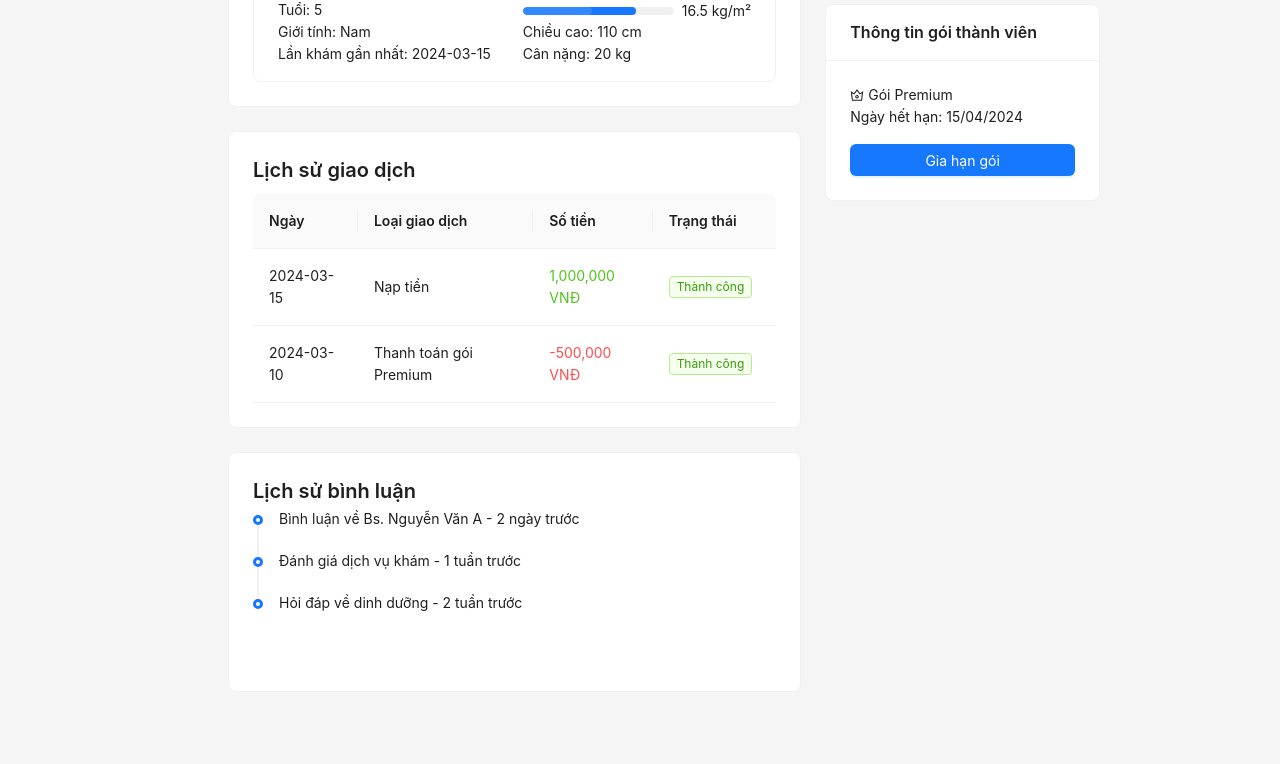
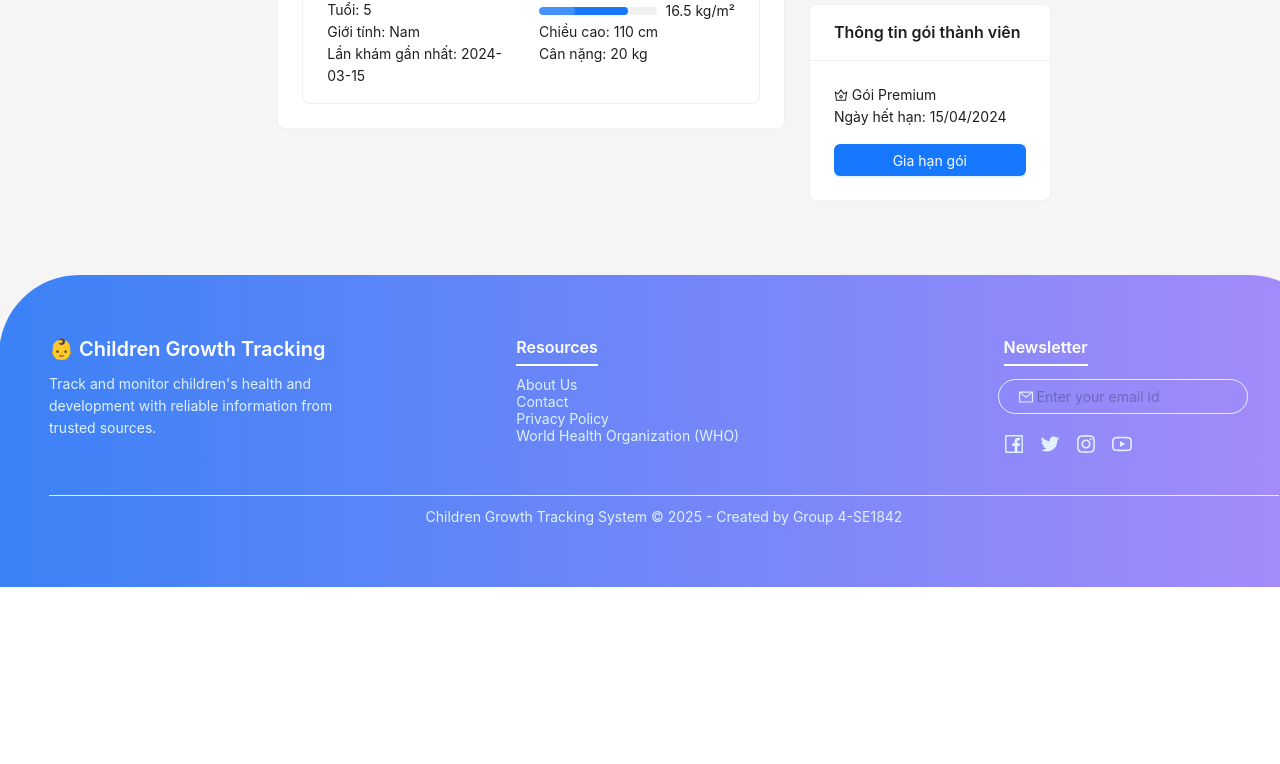
Before and after one commit to tykyfatkie/Spring2025SWP391_SE1842_Group4_FE, a React (Vite) app: page /profile in a window 1280 px wide. Shown: the part 560-1324 px from the top of the page. After the commit the page ends 1147 px from the top, so only its background shows below. Built offline with nearby package versions, Linux system fonts and the light colour scheme.

Commit message:
phan quyen

```diff
--- a/src/Pages/Parent/ParentProfilePage.tsx
+++ b/src/Pages/Parent/ParentProfilePage.tsx
@@ -53,23 +53,6 @@ const childrenData = [
   }
 ];
 
-// Dữ liệu cứng cho lịch sử giao dịch
-const transactionHistory = [
-  {
-    id: 1,
-    date: "2024-03-15",
-    type: "Nạp tiền",
-    amount: 1000000,
-    status: "Thành công"
-  },
-  {
-    id: 2,
-    date: "2024-03-10",
-    type: "Thanh toán gói Premium",
-    amount: -500000,
-    status: "Thành công"
-  }
-];
 
 // Dữ liệu cứng cho bác sĩ gợi ý
 const recommendedDoctors = [
@@ -327,42 +310,6 @@ const ParentProfilePage: React.FC = () => {
                 </Form>
               </Modal>
 
-              <Card style={{ marginTop: '24px' }}>
-                <Title level={4}>Lịch sử giao dịch</Title>
-                <Table
-                  dataSource={transactionHistory}
-                  columns={[
-                    { title: 'Ngày', dataIndex: 'date' },
-                    { title: 'Loại giao dịch', dataIndex: 'type' },
-                    {
-                      title: 'Số tiền',
-                      dataIndex: 'amount',
-                      render: (amount) => (
-                        <Text type={amount > 0 ? 'success' : 'danger'}>
-                          {amount.toLocaleString()} VNĐ
-                        </Text>
-                      )
-                    },
-                    {
-                      title: 'Trạng thái',
-                      dataIndex: 'status',
-                      render: (status) => (
-                        <Tag color="green">{status}</Tag>
-                      )
-                    },
-                  ]}
-                  pagination={false}
-                />
-              </Card>
-
-              <Card style={{ marginTop: '24px' }}>
-                <Title level={4}>Lịch sử bình luận</Title>
-                <Timeline>
-                  <Timeline.Item>Bình luận về Bs. Nguyễn Văn A - 2 ngày trước</Timeline.Item>
-                  <Timeline.Item>Đánh giá dịch vụ khám - 1 tuần trước</Timeline.Item>
-                  <Timeline.Item>Hỏi đáp về dinh dưỡng - 2 tuần trước</Timeline.Item>
-                </Timeline>
-              </Card>
             </Col>
 
             <Col span={8}>
--- a/src/features/auth/authSlice.ts
+++ b/src/features/auth/authSlice.ts
@@ -3,16 +3,14 @@ import { jwtDecode } from "jwt-decode";
 import Cookies from "js-cookie";
 import { UserData, AuthState } from "../../types/auth";
 
-// Type for decoded token (customize it based on your token structure)
 interface DecodedToken {
   sub: string;
   id: string;
   role: string;
-  name?: string; // Optional
-  avatar?: string; // Optional
+  name?: string;
+  avatar?: string;
 }
 
-// Function to safely get and parse cookies
 const getUserDataFromCookies = (): UserData | null => {
   try {
     const cookieData = Cookies.get("userData");
@@ -23,12 +21,11 @@ const getUserDataFromCookies = (): UserData | null => {
   }
 };
 
-// Get userData from cookies safely
 const userData: UserData | null = getUserDataFromCookies();
 
 const initialState: AuthState = {
   userData,
-  userToken: null, // Do not store token in localStorage anymore
+  userToken: null,
   isAuthenticated: !!userData,
   isLoading: false,
 };
@@ -44,23 +41,20 @@ const authSlice = createSlice({
       const { accessToken } = action.payload;
 
       try {
-        // Decode the JWT token safely
+
         const decodedToken: DecodedToken = jwtDecode(accessToken);
 
-        // Populate the state with decoded token data
         state.userData = {
           email: decodedToken.sub,
           id: decodedToken.id,
           role: decodedToken.role,
-          name: decodedToken.name || "", // Optional fallback
-          avatar: decodedToken.avatar || "", // Optional fallback
+          name: decodedToken.name || "",
+          avatar: decodedToken.avatar || "",
         };
 
-        // Store access token in the state (refresh token can be added here if needed)
-        state.userToken = { token: accessToken, refreshToken: "" }; // Store only the access token for now
+        state.userToken = { token: accessToken, refreshToken: "" };
         state.isAuthenticated = true;
 
-        // Store user data in cookies with a 7-day expiration (Avoid storing tokens!)
         Cookies.set("userData", JSON.stringify(state.userData), { expires: 7 });
       } catch (error) {
         console.error("Invalid token:", error);
@@ -71,15 +65,12 @@ const authSlice = createSlice({
       state.userToken = null;
       state.isAuthenticated = false;
 
-      // Remove user data from cookies
       Cookies.remove("userData");
 
-      // Optionally clear all auth-related cookies
       Cookies.remove("accessToken");
       Cookies.remove("refreshToken");
     },
     refreshToken: (state, action: PayloadAction<string>) => {
-      // Assuming the new refresh token is provided
       if (state.userToken) {
         state.userToken.refreshToken = action.payload;
       }
--- a/src/routes/routes.ts
+++ b/src/routes/routes.ts
@@ -35,6 +35,7 @@ const routes: LayoutRoute[] = [
         path: '/home',
         component: Homepage,
         exact: true,
+        role: ['User', 'Doctor', 'Staff', 'Admin'],
       },
       {
         path: '/login',
@@ -67,50 +68,65 @@ const routes: LayoutRoute[] = [
       {
         path: '/dashboard',
         component: UpdateChildPage,
+        role: ['Admin', 'Staff'],
       },
       {
         path: '/child-create',
         component: CreateChild,
+        role: ['User'],
       },
       {
         path: '/child-analytics',
         component: AnalyticsPage,
+        role: ['User', 'Doctor'],
       },
       {
         path: '/doctor',
         component: DoctorPage,
+        role: ['User', 'Doctor', 'Admin'],
       },
       {
         path: '/doctor/:id',
         component: DoctorProfilePage,
+        role: ['User', 'Doctor', 'Admin'],
       },
       {
         path: '/profile',
         component: ParentProfilePage,
+        role: ['User'],
       },
       {
         path: '/child-edit',
         component: EditChildPage,
+        role: ['User'],
       },
       {
         path: '/manage-profile',
         component: ManageUserProfile,
+        role: ['User', 'Doctor', 'Staff', 'Admin'],
       },
     ],
-
   },
-
   {
     layout: DefaultLayout,
     data: [
-      { path: "/dashboards", component: Dashboard},
-      { path: "/users", component: Users},
-      { path: "/settings", component: Settings},
+      {
+        path: '/dashboards',
+        component: Dashboard,
+        role: ['Admin'],
+      },
+      {
+        path: '/users',
+        component: Users,
+        role: ['Admin', 'Staff'],
+      },
+      {
+        path: '/settings',
+        component: Settings,
+        role: ['Admin'],
+      },
     ],
   },
 ]
 
 export default routes
-function useAppSelector(arg0: (state: any) => any): { account: any } {
-  throw new Error('Function not implemented.')
-}
```
